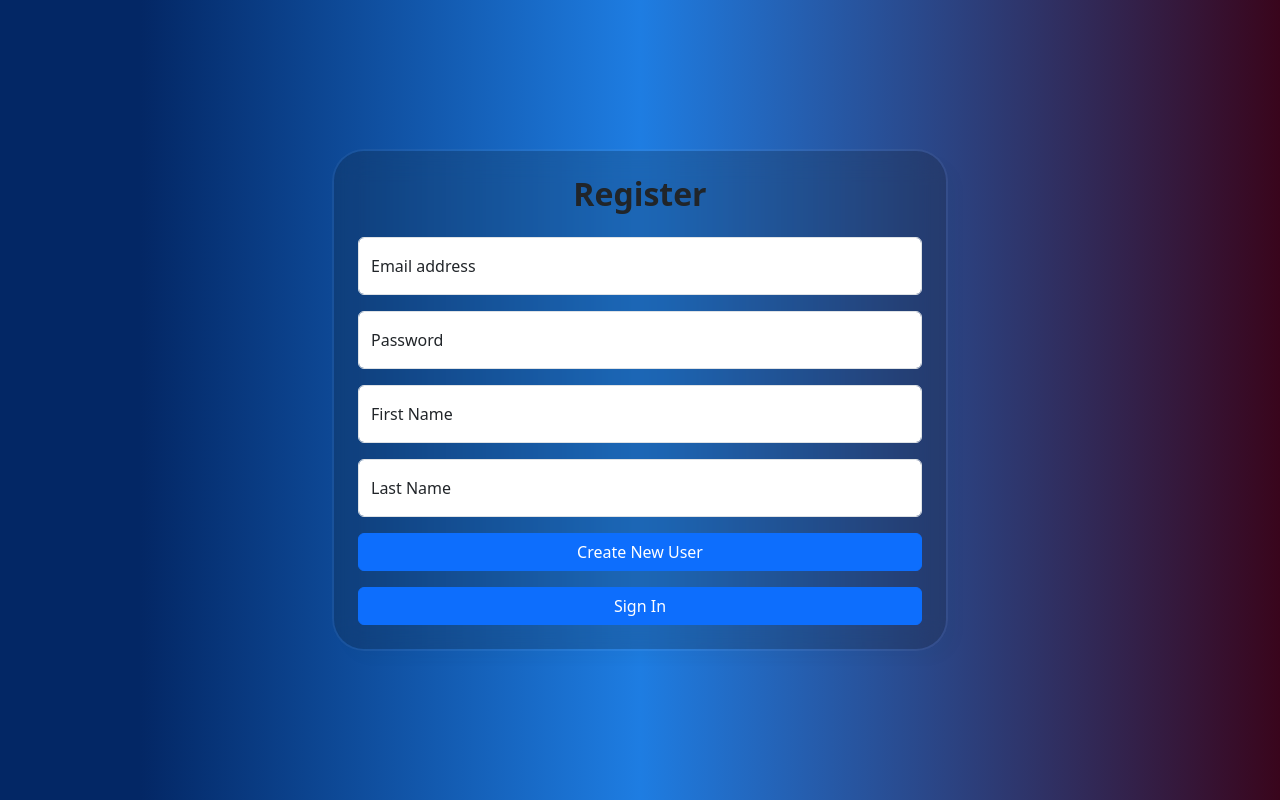
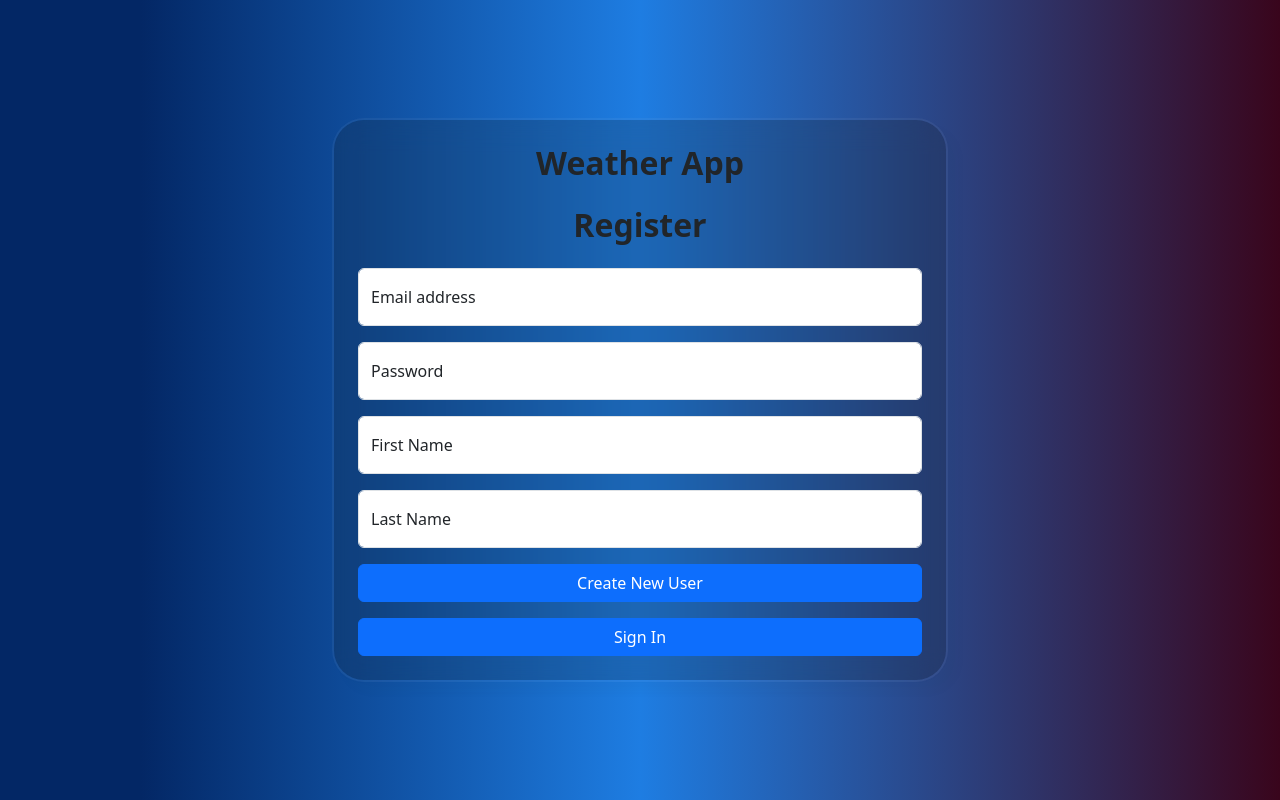
Before and after one commit to GemMichael/Project-3, a plain HTML site: page index.html in a window 1280 px wide. Drawn offline with nearby package versions, Linux system fonts and the light colour scheme.

Commit message:
added h2

```diff
--- a/index.html
+++ b/index.html
@@ -16,6 +16,7 @@
     <div class="row justify-content-center align-items-center vh-100">
       <div class="col-lg-6 col-md-8 col-sm-10">
         <form id="MainForm" class="mask-custom p-4">
+          <h2 class="text-center mb-4 fw-bold">Weather App</h2>
           <h2 class="text-center mb-4 fw-bold">Register</h2>
           <div class="form-floating mb-3">
             <input type="email" class="form-control" id="emailInp" placeholder="name@example.com">
```
